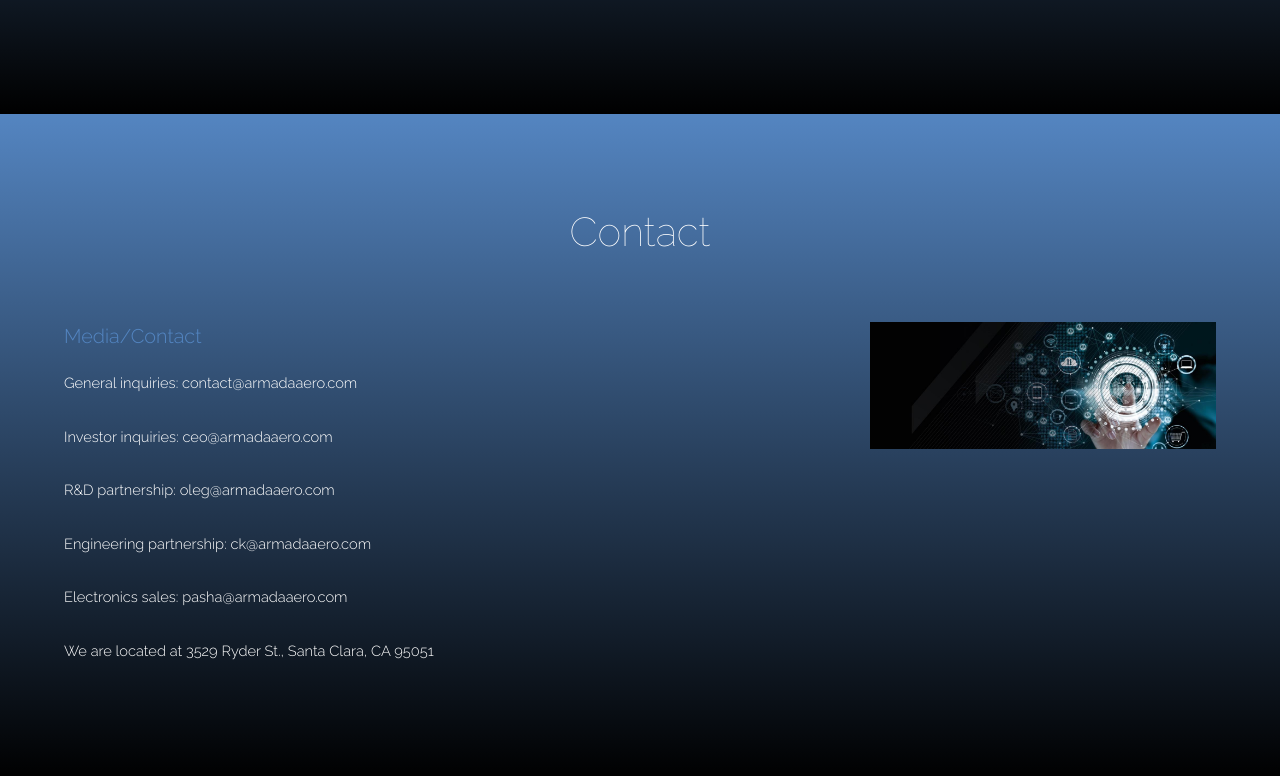
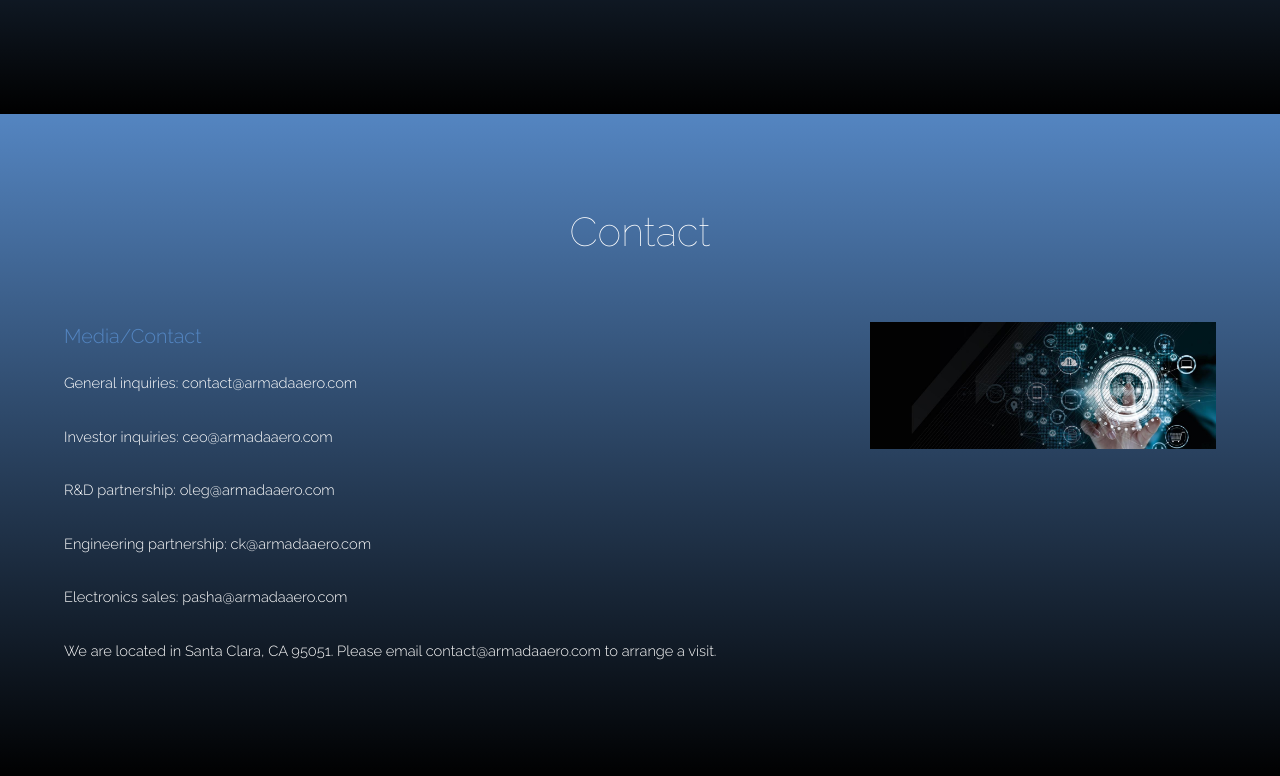
Before and after one commit to wizardfiles/wizardfiles.github.io, a plain HTML site: page index.html in a window 1280 px wide. Shown: the part 2075-2851 px from the top of the page. Drawn offline with Linux system fonts and the light colour scheme; a script that the page names is missing.

Commit message:
Update index.html

```diff
--- a/index.html
+++ b/index.html
@@ -142,7 +142,7 @@
 							<p>R&amp;D partnership: oleg@armadaaero.com</p>
 							<p>Engineering partnership: ck@armadaaero.com</p>
 							<p>Electronics sales: pasha@armadaaero.com</p>
-							<p>We are located at 3529 Ryder St., Santa Clara, CA 95051</p>
+							<p>We are located in Santa Clara, CA 95051. Please email contact@armadaaero.com to arrange a visit.</p>
 							<footer>
 								<!--<a href="#" class="button special">More</a>-->
 							</footer>
```
